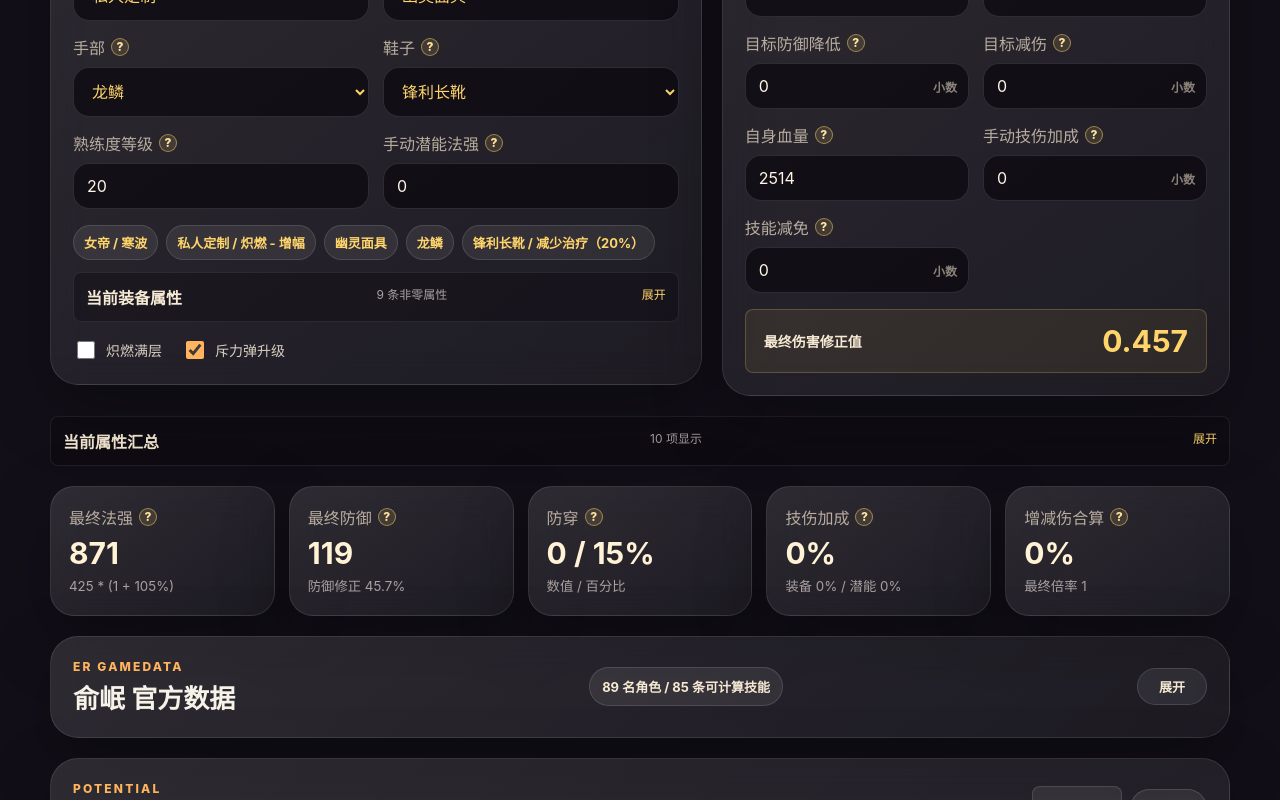
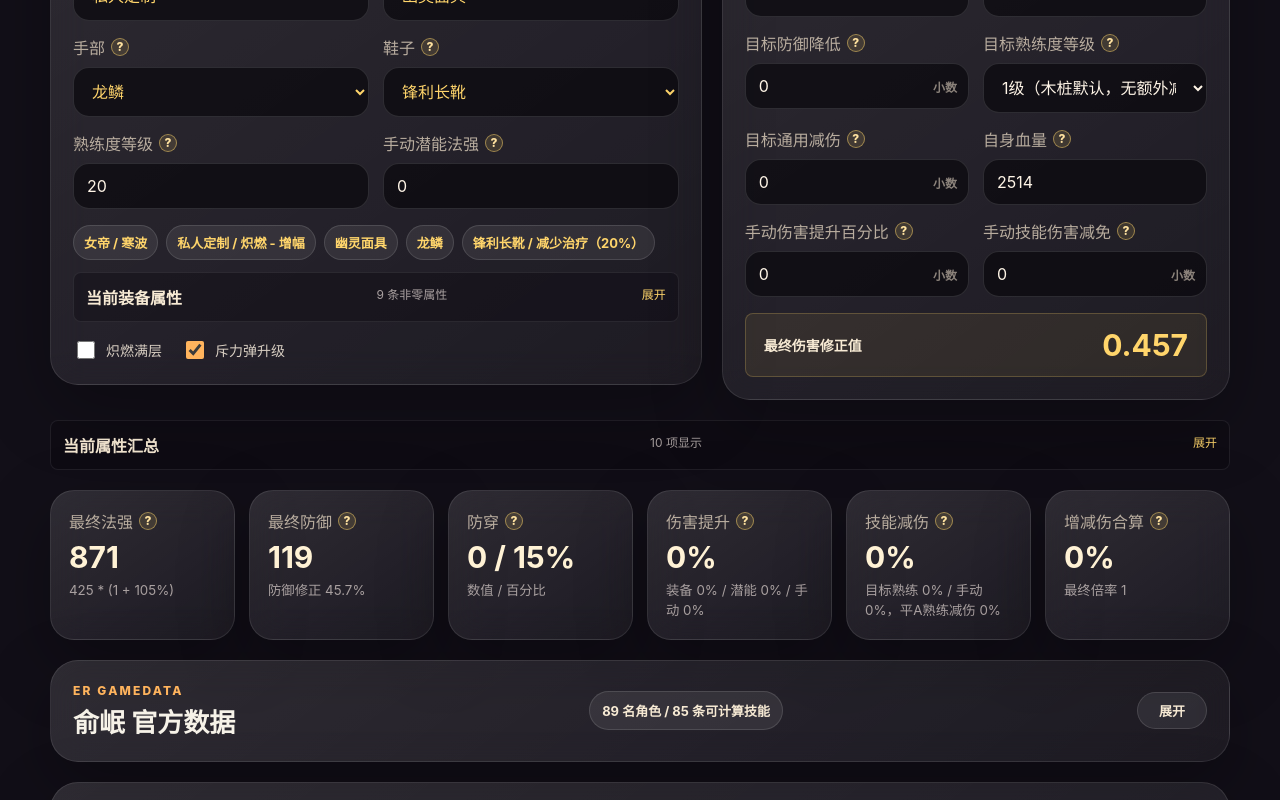
Before and after one commit to sanzennami/er_damage, a React (Vite) app: page / in a window 1280 px wide. Shown: the part 560-1360 px from the top of the page. Built offline with nearby package versions, Linux system fonts and the light colour scheme.

Commit message:
Add target mastery damage reduction

```diff
--- a/src/App.jsx
+++ b/src/App.jsx
@@ -11,7 +11,7 @@ import DAK_LOADOUT_ASSETS from './data/dakLoadoutAssets.json';
 import DAK_ITEM_SKILL_ICONS from './data/dakItemSkillIcons.json';
 import MASTERY_STATS from './data/masteryStats.json';
 
-const APP_VERSION = 'v0.1.044';
+const APP_VERSION = 'v0.1.045';
 
 const CHARACTER_IMAGE_URLS = import.meta.glob('../assets/characters/*.png', {
   eager: true,
@@ -447,12 +447,13 @@ const WEAPON_TYPE_OPTIONS = [
 
 const TARGETS = [
   { name: '自定义木桩', hp: 1000, defense: 140, defenseReduction: 0, reduction: 0 },
-  { name: '6级全装T', hp: 2080, defense: 131, defenseReduction: 0, reduction: 0.16 },
-  { name: '15级魔女帽T', hp: 3110, defense: 156, defenseReduction: 0, reduction: 0.16 },
-  { name: '15级火衣头T', hp: 3160, defense: 166, defenseReduction: 0, reduction: 0.16 },
-  { name: '20级全装T', hp: 4110, defense: 187, defenseReduction: 0, reduction: 0.16 },
-  { name: '20级无惧感T', hp: 4110, defense: 212, defenseReduction: 0, reduction: 0.16 }
+  { name: '6级全装T', hp: 2080, defense: 131, defenseReduction: 0, reduction: 0, targetMastery: 1 },
+  { name: '15级魔女帽T', hp: 3110, defense: 156, defenseReduction: 0, reduction: 0, targetMastery: 1 },
+  { name: '15级火衣头T', hp: 3160, defense: 166, defenseReduction: 0, reduction: 0, targetMastery: 1 },
+  { name: '20级全装T', hp: 4110, defense: 187, defenseReduction: 0, reduction: 0, targetMastery: 1 },
+  { name: '20级无惧感T', hp: 4110, defense: 212, defenseReduction: 0, reduction: 0, targetMastery: 1 }
 ];
+const TARGET_MASTERY_LEVELS = Array.from({ length: 20 }, (_, index) => index + 1);
 
 function getNumber(value) {
   const next = Number(value);
@@ -1011,6 +1012,7 @@ function calc({
   traitBonuses = {},
   selectedTraits = [],
   target,
+  targetMastery,
   selfHp,
   damageBonus,
   skillReduction,
@@ -1048,7 +1050,11 @@ function calc({
   const finalDefense = target.defense * (1 - target.defenseReduction) * (1 - penPct) - pen;
   const defenseMod = 100 / (100 + finalDefense);
   const totalDamageBonus = damageBonus + equipDamageBonus + talentDamageBonus;
-  const damageMod = 1 + totalDamageBonus - target.reduction - skillReduction;
+  const targetMasteryLevel = Math.max(1, Math.min(20, getNumber(targetMastery) || 1));
+  const targetMasterySkillReduction = targetMasteryLevel <= 1 ? 0 : targetMasteryLevel * 0.008;
+  const targetMasteryBasicReduction = targetMasteryLevel <= 1 ? 0 : targetMasteryLevel * 0.01;
+  const totalSkillReduction = skillReduction + targetMasterySkillReduction;
+  const damageMod = 1 + totalDamageBonus - target.reduction - totalSkillReduction;
   const finalMod = defenseMod * damageMod;
   const stackCount = Math.min(4, Math.max(0, r2Stacks));
   const context = { ap, attack: attack + equipAttackPower + masteryAttackPower, targetHp: target.hp, stacks: stackCount, finalMod };
@@ -1125,6 +1131,10 @@ function calc({
     equipDamageBonus,
     talentDamageBonus,
     totalDamageBonus,
+    targetMasteryLevel,
+    targetMasterySkillReduction,
+    targetMasteryBasicReduction,
+    totalSkillReduction,
     damageMod,
     finalMod,
     hpDiffRatio,
@@ -1634,6 +1644,7 @@ export default function App() {
   const [traitSelection, setTraitSelection] = useState(() => normalizeTraitSelection(DEFAULT_TRAIT_SELECTION));
   const [targetIndex, setTargetIndex] = useState(0);
   const [target, setTarget] = useState(TARGETS[0]);
+  const [targetMastery, setTargetMastery] = useState(1);
   const [selfHp, setSelfHp] = useState(2514);
   const [damageBonus, setDamageBonus] = useState(0);
   const [skillReduction, setSkillReduction] = useState(0);
@@ -1838,6 +1849,7 @@ export default function App() {
       traitBonuses,
       selectedTraits,
       target,
+      targetMastery,
       selfHp,
       damageBonus,
       skillReduction,
@@ -1849,7 +1861,7 @@ export default function App() {
       selectedHero,
       combos
     }),
-    [equipment, skills, skillLevels, gear, mastery, selectedMasteryStat, attack, talentAp, traitBonuses, selectedTraits, target, selfHp, damageBonus, skillReduction, r2Stacks, burstFollowUp, effectiveVampireFull, effectiveBlazingFull, effectiveMagicSeedFull, selectedHero, combos]
+    [equipment, skills, skillLevels, gear, mastery, selectedMasteryStat, attack, talentAp, traitBonuses, selectedTraits, target, targetMastery, selfHp, damageBonus, skillReduction, r2Stacks, burstFollowUp, effectiveVampireFull, effectiveBlazingFull, effectiveMagicSeedFull, selectedHero, combos]
   );
   const heroWeaponOptions = WEAPON_TYPE_OPTIONS.filter((type) => {
     if (type === '全部类型') return true;
@@ -1981,6 +1993,7 @@ export default function App() {
     const next = TARGETS[index];
     setTargetIndex(index);
     setTarget(next);
+    setTargetMastery(next.targetMastery || 1);
   }
 
   function updateTarget(key, value) {
@@ -2737,10 +2750,20 @@ export default function App() {
             <Field label="目标血量" value={target.hp} onChange={(value) => updateTarget('hp', value)} note={help('field.targetHp')} />
             <Field label="目标防御" value={target.defense} onChange={(value) => updateTarget('defense', value)} note={help('field.targetDefense')} />
             <Field label="目标防御降低" value={target.defenseReduction} onChange={(value) => updateTarget('defenseReduction', value)} suffix="小数" step={0.01} note={help('field.targetDefenseReduction')} />
-            <Field label="目标减伤" value={target.reduction} onChange={(value) => updateTarget('reduction', value)} suffix="小数" step={0.01} note={help('field.targetReduction')} />
+            <label className="field">
+              <LabelWithHelp note={help('field.targetMastery')}>目标熟练度等级</LabelWithHelp>
+              <select value={targetMastery} onChange={(event) => setTargetMastery(Number(event.target.value))}>
+                {TARGET_MASTERY_LEVELS.map((level) => (
+                  <option value={level} key={level}>
+                    {level}级{level <= 1 ? '（木桩默认，无额外减伤）' : `（技能减伤 ${pct(level * 0.008)} / 平A减伤 ${pct(level * 0.01)}）`}
+                  </option>
+                ))}
+              </select>
+            </label>
+            <Field label="目标通用减伤" value={target.reduction} onChange={(value) => updateTarget('reduction', value)} suffix="小数" step={0.01} note={help('field.targetReduction')} />
             <Field label="自身血量" value={selfHp} onChange={setSelfHp} note={help('field.selfHp')} />
-            <Field label="手动技伤加成" value={damageBonus} onChange={setDamageBonus} suffix="小数" step={0.01} note={help('field.damageBonus')} />
-            <Field label="技能减免" value={skillReduction} onChange={setSkillReduction} suffix="小数" step={0.01} note={help('field.skillReduction')} />
+            <Field label="手动伤害提升百分比" value={damageBonus} onChange={setDamageBonus} suffix="小数" step={0.01} note={help('field.damageBonus')} />
+            <Field label="手动技能伤害减免" value={skillReduction} onChange={setSkillReduction} suffix="小数" step={0.01} note={help('field.skillReduction')} />
           </div>
           <div className="finalDamageModBlock">
             <span>最终伤害修正值</span>
@@ -2768,7 +2791,7 @@ export default function App() {
               <strong>{result.pen} / {pct(result.penPct)}</strong>
             </div>
             <div>
-              <span>技伤</span>
+              <span>伤害提升</span>
               <strong>{pct(result.totalDamageBonus)}</strong>
             </div>
             {visibleEquipmentStats.map((stat) => (
@@ -2785,7 +2808,8 @@ export default function App() {
         <StatCard label="最终法强" value={result.ap} hint={`${round(result.totalBaseAp, 1)} * (1 + ${pct(result.totalApPct)})`} note={help('stat.equipAp')} />
         <StatCard label="最终防御" value={round(result.finalDefense, 1)} hint={`防御修正 ${pct(result.defenseMod)}`} note={help('stat.finalDefense')} />
         <StatCard label="防穿" value={`${result.pen} / ${pct(result.penPct)}`} hint="数值 / 百分比" note={help('stat.pen')} />
-        <StatCard label="技伤加成" value={pct(result.totalDamageBonus)} hint={`装备 ${pct(result.equipDamageBonus)} / 潜能 ${pct(result.talentDamageBonus)}`} note={help('stat.damageBonus')} />
+        <StatCard label="伤害提升" value={pct(result.totalDamageBonus)} hint={`装备 ${pct(result.equipDamageBonus)} / 潜能 ${pct(result.talentDamageBonus)} / 手动 ${pct(damageBonus)}`} note={help('stat.damageBonus')} />
+        <StatCard label="技能减伤" value={pct(result.totalSkillReduction)} hint={`目标熟练 ${pct(result.targetMasterySkillReduction)} / 手动 ${pct(skillReduction)}，平A熟练减伤 ${pct(result.targetMasteryBasicReduction)}`} note={help('field.targetMastery')} />
         <StatCard label="增减伤合算" value={pct(result.damageMod - 1)} hint={`最终倍率 ${round(result.damageMod, 3)}`} note={help('stat.damageMod')} />
         {hasBurstTrait ? (
           <StatCard label="血量差比" value={pct(result.hpDiffRatio)} hint={`爆发力追伤 ${pct(result.burstBonus)}`} note={help('stat.hpDiffRatio')} />
@@ -3033,7 +3057,7 @@ export default function App() {
             </>
           ) : null}
         </div>
-        <p className="note">最终伤害 = 技能基础值 * 100 / (100 + 目标防御 * (1 - 防御降低) * (1 - 防穿%) - 防穿数值) * (1 + 技伤加成 - 目标减伤 - 技能减免)。</p>
+        <p className="note">最终技能伤害 = 技能基础值 * 100 / (100 + 目标防御 * (1 - 防御降低) * (1 - 防穿%) - 防穿数值) * (1 + 伤害提升百分比 - 目标通用减伤 - 手动技能伤害减免 - 目标熟练度技能减伤)。目标熟练度 1 级按训练场木桩默认处理，不追加额外减伤。</p>
       </details>
 
       {editMode ? (
--- a/src/data/helpNotes.json
+++ b/src/data/helpNotes.json
@@ -14,15 +14,16 @@
   "equipment.sightRange": "装备提供的视野。",
   "equipment.type": "装备部位，决定该装备出现在哪个部位下拉列表。",
   "equipment.weaponType": "武器分类，仅武器部位使用。",
-  "field.damageBonus": "手动技伤加成，使用小数填写。例如 0.15 表示 +15% 技能伤害。",
+  "field.damageBonus": "手动伤害提升百分比，使用小数填写。例如 0.15 表示 +15% 技能伤害。",
   "field.mastery": "角色武器熟练度等级。切换英雄或武器类型后，会使用该英雄当前武器的每级熟练度成长。",
   "field.selfHp": "自身当前血量，用于血量差相关追伤计算。",
-  "field.skillReduction": "技能减免，使用小数填写。会从最终增伤倍率中扣除。",
+  "field.skillReduction": "手动技能伤害减免，使用小数填写。它和目标熟练度技能减伤同层相加，会从最终技能伤害倍率中扣除；不是额外的独立乘区。",
   "field.talentAp": "手动补充的潜能法强，适合录入暂未结构化进潜能表的额外数值。",
   "field.targetDefense": "目标防御值，会进入最终防御修正计算。",
   "field.targetDefenseReduction": "目标防御降低，使用小数填写。例如 0.2 表示降低 20%。",
   "field.targetHp": "目标当前血量。部分技能或特效会按目标血量追加伤害。",
-  "field.targetReduction": "目标减伤，使用小数填写。例如 0.16 表示目标受到 16% 减伤。",
+  "field.targetMastery": "目标熟练度等级。训练场木桩默认 1 级，不追加额外减伤；2-20 级按每级技能伤害减伤 0.8%、平A伤害减伤 1% 显示，其中 20 级为技能减伤 16%、平A减伤 20%。当前计算器只计算技能伤害，因此只把技能减伤并入公式。",
+  "field.targetReduction": "目标通用减伤，使用小数填写。例如 0.16 表示目标受到 16% 通用减伤。目标熟练度带来的技能减伤已经由“目标熟练度等级”单独计算，不需要在这里重复填写。",
   "section.config": "配置表会保存到当前浏览器。帮助说明在本地开发端口可编辑，并可通过保存按钮写回项目文件；发布版本只读。",
   "section.gear": "选择装备并查看汇总属性。装备数据可在下方配置表中本地编辑。",
   "section.target": "配置目标木桩、防御、减伤和自身血量等伤害计算前提。",
@@ -35,8 +36,8 @@
   "skill.maxLevel": "技能最大等级。",
   "skill.title": "技能显示名称。",
   "solution.help": "本地开发环境下，所有帮助说明都可以在悬浮面板里直接编辑。点击“保存到本地”后会写入 src/data/helpNotes.json；之后正常 git commit / push 时会随项目一起发布。GitHub 静态发布版本保持只读。",
-  "stat.damageBonus": "当前总技能伤害加成，包含装备、潜能、开关和手动输入。",
-  "stat.damageMod": "增伤、减伤、技能减免合并后的最终倍率偏移。",
+  "stat.damageBonus": "当前总伤害提升百分比，包含装备、潜能、开关和手动输入。",
+  "stat.damageMod": "伤害提升、目标通用减伤、手动技能伤害减免、目标熟练度技能减伤合并后的最终倍率偏移。",
   "stat.equipAp": "当前 5 件装备提供的法强或适应之力汇总。",
   "stat.finalDefense": "最终防御 = 目标防御 * 防御降低修正 * 百分比防穿修正 - 固定防穿。",
   "stat.hpDiffRatio": "自身与目标血量差相关的比例，用于爆发力追伤。",
```
